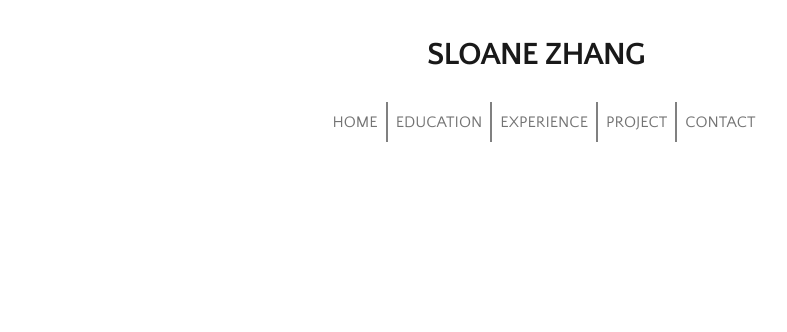
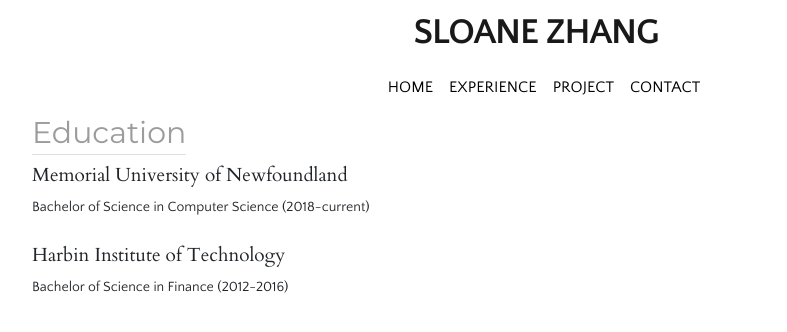
Before and after one commit to Sloane-Z/react-personal-site, a React (Create React App) app: page /Experience in a window 1280 px wide. Shown: the top 332 px of the page, without its empty margins (96-883 px from the left). Built offline with nearby package versions, Linux system fonts and the light colour scheme; a web font is replaced by a local one.

Commit message:
no message

```diff
--- a/public/index.html
+++ b/public/index.html
@@ -29,6 +29,11 @@
     <link rel="preconnect" href="https://fonts.googleapis.com">
     <link rel="preconnect" href="https://fonts.gstatic.com" crossorigin>
     <link href="https://fonts.googleapis.com/css2?family=Quattrocento+Sans:ital,wght@0,400;0,700;1,400;1,700&display=swap" rel="stylesheet">
+
+    <link rel="preconnect" href="https://fonts.googleapis.com">
+    <link rel="preconnect" href="https://fonts.gstatic.com" crossorigin>
+    <link href="https://fonts.googleapis.com/css2?family=Cardo:ital,wght@0,400;0,700;1,400&display=swap" rel="stylesheet">
+
     <title>Sloane Zhang</title>
 
   </head>
--- a/src/App.js
+++ b/src/App.js
@@ -24,23 +24,10 @@
         <Home/>
       </Route>
 
-      <Route exact path = '/Education'>
-        <Navbar></Navbar>
-        <Education/>
-      </Route>
-
       <Route exact path = '/Experience'>
         <Navbar/>
         <Experience/>
-      </Route>
-
-      <Route exact path = '/Project'>
-        <Navbar/>
         <Project/>
-      </Route>
-
-      <Route exact path = '/Contact'>
-        <Navbar/>
         <Contact/>
       </Route>
 
--- a/src/components/Experience.js
+++ b/src/components/Experience.js
@@ -1,11 +1,52 @@
 import React, { Component } from 'react'
+import styled, { keyframes, css } from 'styled-components';
+
+const Wrapper = styled.div`
+	text-align:left;
+	padding-left:10%;
+	padding-right:10%;
+`
+const Header = styled.h1`
+	font-family: 'Montserrat', serif;
+	font-weight: 700;
+	color: #9C9C9C;
+	font-weight: 400;
+	font-size: 30px;
+	display: inline-block;
+
+	::after{
+	content: '';
+		display: block;
+		border-bottom: 1px solid #DFDFDF;
+		padding-top: 3px;
+	}
+
+`
+
+const SubHeader = styled.h1`
+	font-family: 'Cardo', serif;
+	font-size: 19px;
+	line-height: 1.35em;
+
+`
+
+const Content = styled.p`
+  font-family: 'Quattrocento Sans', sans-serif;
+	font-size: 14px;
+	margin-bottom: 25px;
+`
+
 
 export default class Experience extends Component {
     render() {
         return (
-            <div>
-
-            </div>
+            <Wrapper>
+                <Header>Education</Header>
+								<SubHeader>Memorial University of Newfoundland </SubHeader>
+                <Content>Bachelor of Science in Computer Science (2018-current)</Content>
+								<SubHeader>Harbin Institute of Technology</SubHeader>
+                <Content>Bachelor of Science in Finance (2012-2016)</Content>
+            </Wrapper>
         )
     }
 }
--- a/src/components/Home.js
+++ b/src/components/Home.js
@@ -1,20 +1,27 @@
 import React, { Component } from 'react';
 import { Link, withRouter } from 'react-router-dom';
 
-import styled, {keyframes, css}  from 'styled-components';
+import styled, { keyframes, css } from 'styled-components';
 import { Container, Col, Row } from 'react-bootstrap';
 
-import {FaUniversity} from 'react-icons/fa';
-import {AiFillCode} from 'react-icons/ai';
-import {MdWork} from 'react-icons/md';
-import {MdPermContactCalendar} from 'react-icons/md';
+import { FaUniversity } from 'react-icons/fa';
+import { AiFillCode } from 'react-icons/ai';
+import { MdWork } from 'react-icons/md';
+import { MdPermContactCalendar } from 'react-icons/md';
 
-/***   Animation  */
+/***  keyframes *****/
 const showup = keyframes`
 	0% {opacity:0;}
 	20% {opacity:1;}
 	80% {opacity:1;}
 	100% {opacity:0;}
+`
+const reveal = keyframes`
+	0% {opacity:0;width:0px;}
+	20% {opacity:1;width:0px;}
+	30% {width:355px;}
+	80% {opacity:1;}
+	100% {opacity:0;width:355px;}
 `
 
 const slidein = keyframes`
@@ -24,13 +31,14 @@
 	100% { margin-top:0px; color: black;}
 `
 
-const reveal =keyframes`
-    0% {opacity:0;width:0px;}
-    20% {opacity:1;width:0px;}
-    30% {width:355px;}
-    80% {opacity:1;}
-    100% {opacity:0;width:355px;}
+const fadeOut = keyframes`
+	0%{opacity:1;}
+	20%{opacity:0.5;}
+	50%{opacity:0.3;}
+	80%{opacity:0;}
+	100%{opacity:0;}
 `
+
 const rotate = keyframes`
 	from {
 			transform: rotate(0deg);
@@ -45,13 +53,20 @@
     height: 0px;
   }
 `
-
+/***   Animation  ******/
 const CircleLoopAnim = css`
   animation: ${rotate} 11s linear infinite ;
 `
 
 const CircleExitAnim = css`
   animation: ${shrink} 1s linear forwards;
+`
+
+const Static = css`
+
+`
+const FadeOutAnim = css`
+	animation: ${fadeOut} 1s linear forwards;
 `
 
 /******  Font Style ******/
@@ -127,35 +142,35 @@
   display: flex;
   justify-content: center;
   align-items: center;
-  ${props=>props.anim};
+  ${props => props.anim};
 `
 
 const Circle1 = styled.div`
     ${Circle};
-    ${props=>props.anim};
+    ${props => props.anim};
 `
 const Circle2 = styled.div`
     ${Circle};
     animation-duration: 5s;
-    ${props=>props.anim};
+    ${props => props.anim};
 `
 
 const Circle3 = styled.div`
     ${Circle};
     animation-duration: 9s;
-    ${props=>props.anim};
+    ${props => props.anim};
 `
 
 const Circle4 = styled.div`
     ${Circle};
     animation-duration: 3s;
-    ${props=>props.anim};
+    ${props => props.anim};
 `
 
 
 
 /********  Icons ************/
-const IconsWrapper = styled(Container)`
+const IconsWrapper = styled.div`
     z-index:2;
     align-items: center;
     justify-content: center;
@@ -163,6 +178,7 @@
     height: 4em;
     margin: 0;
     padding: 2%;
+		${props => props.anim};
 `
 const IconText = styled.div`
   text-align: center;
@@ -172,6 +188,7 @@
   &:hover {
     cursor:pointer;
   }
+
 `
 const IconStyle = css`
 	color: white;
@@ -186,10 +203,12 @@
 			background: #fff;
 			color: #3e4040;
 	}
+
 `
 
 const IconEducation = styled(FaUniversity)`
 	${IconStyle};
+
 `
 const IconExperience = styled(MdWork)`
 	${IconStyle};
@@ -250,7 +269,7 @@
 	constructor(props) {
 		super(props);
 		this.state = {
-            isClicked:false,
+			isClicked: false,
 		};
 	}
 
@@ -261,75 +280,65 @@
 
 	}
 
-    handleClick(e, link){
-        this.setState({isClicked:true});
+	handleClick(e, link) {
+		this.setState({ isClicked: true });
 		e.preventDefault();
 		setTimeout(() => {
 			this.props.history.push(link)
-        },1000)
+		}, 1000)
 	}
 
-    animTransition(){
+	animTransition() {
 
 	}
 
 	render() {
 		return (
 			<Wrapper>
-                <SqaureContainer fluid vh-100 d-flex flex-row>
-                    <Row >
-                        <Col noGutters={true}w-100 xs={6} sm={6} md={6} lg={6}><Square>Education</Square></Col>
-                        <Col noGutters={true} xs={6} sm={6} md={6} lg={6}><Square>Experience</Square></Col>
-                    </Row>
-                    <Row>
-                        <Col noGutters={true}xs={6} sm={6} md={6} lg={6}><Square>Project</Square></Col>
-                        <Col  noGutters={true} xs={6} sm={6} md={6} lg={6}><Square>Contact</Square></Col>
-                    </Row>
-                </SqaureContainer>
 
 				<Title>
 					Sloane Zhang
 				</Title>
-                <CircleBkg anim={this.state.isClicked? CircleExitAnim:CircleLoopAnim}>
-                    <Circle1 anim={this.state.isClicked? CircleExitAnim:CircleLoopAnim}/>
-                    <Circle2 anim={this.state.isClicked? CircleExitAnim:CircleLoopAnim}/>
-                    <Circle3 anim={this.state.isClicked? CircleExitAnim:CircleLoopAnim}/>
-                    <Circle4 anim={this.state.isClicked? CircleExitAnim:CircleLoopAnim}/>
+				<CircleBkg anim={this.state.isClicked ? CircleExitAnim : CircleLoopAnim}>
+					<Circle1 anim={this.state.isClicked ? CircleExitAnim : CircleLoopAnim} />
+					<Circle2 anim={this.state.isClicked ? CircleExitAnim : CircleLoopAnim} />
+					<Circle3 anim={this.state.isClicked ? CircleExitAnim : CircleLoopAnim} />
+					<Circle4 anim={this.state.isClicked ? CircleExitAnim : CircleLoopAnim} />
 				</CircleBkg>
-                <IconsWrapper>
+				<IconsWrapper anim={this.state.isClicked ? FadeOutAnim : Static}>
 					<Row >
 						<Col xs={3} sm={3} md={3} lg={3}>
-                            <Link to='/Education' onClick = {(e,link)=>this.handleClick(e, '/Education')} style={{ textDecoration: 'none' }} >
-                                <IconText id = 'eduicon'>
-                                    <IconEducation size='50'/>
+							<Link to='/Education'  onClick={(e, link) => this.handleClick(e, '/Education')} style={{ textDecoration: 'none' }} >
+								<IconText id='eduicon'  >
+									<IconEducation size='50' />
 								</IconText>
-                                <Text id='edu'/>
+								<Text id='edu' />
 							</Link>
 						</Col>
 
 						<Col xs={3} sm={3} md={3} lg={3}>
-                            <Link to ='/Experience' onClick = {(e,link)=>this.handleClick(e, '/Experience')} style={{ textDecoration: 'none' }}>
-                                <IconText id = 'expicon'>
-                                    <IconExperience size='50'/>
+							<Link to='/Experience' onClick={(e, link) => this.handleClick(e, '/Experience')} style={{ textDecoration: 'none' }}>
+								<IconText id='expicon'>
+									<IconExperience size='50' />
 								</IconText>
-                                <Text id='exp'/>
+								<Text id='exp' />
 							</Link>
 						</Col>
 
 						<Col xs={3} sm={3} md={3} lg={3}>
-                            <Link to = '/Project' onClick = {(e,link)=>this.handleClick(e, '/Project')} style={{ textDecoration: 'none' }}>
-                                <IconText id = 'prjicon'>
-                                    <IconProject size='50'/>
+							<Link to='/Project' onClick={(e, link) => this.handleClick(e, '/Project')} style={{ textDecoration: 'none' }}>
+								<IconText id='prjicon'>
+									<IconProject size='50' />
 								</IconText>
 								<Text id='prj'></Text>
 							</Link>
 						</Col>
 						<Col xs={3} sm={3} md={3} lg={3}>
-                            <Link to ='/Contact' onClick = {(e,link)=>this.handleClick(e, '/Contact')} style={{ textDecoration: 'none' }}>
-                                <IconText id = 'ctcicon'>
-                                    <IconContact size='50'/>
+							<Link to='/Contact' onClick={(e, link) => this.handleClick(e, '/Contact')} style={{ textDecoration: 'none' }}>
+								<IconText id='ctcicon'>
+									<IconContact size='50' />
 								</IconText>
-                            <Text id='ctc'/>
+								<Text id='ctc' />
 							</Link>
 						</Col>
 					</Row>
--- a/src/components/Navbar.js
+++ b/src/components/Navbar.js
@@ -1,23 +1,70 @@
 import React, { Component } from 'react'
 import {Navbar, Container, Nav, NavDropdown, Row, Col} from 'react-bootstrap';
-import styled from 'styled-components';
+import styled, { keyframes, css } from 'styled-components';
+
+/***** Keyframes *****/
+const fadeIn = keyframes`
+	0%   {opacity:0;}
+	20%  {opacity:0.3;}
+	50%  {opacity:0.5;}
+	80%  {opacity:0.8;}
+	100% {opacity:1;}
+`
+
+const slideUp = keyframes`
+  0%{
+		transform: translateY(100px)
+	}
+  100%{
+		transform: translateY(0)
+	}
+`
+const slideRight = keyframes`
+  0%{
+		transform: translateX(-200px)
+	}
+  100%{
+		transform: translateX(0)
+	}
+`
+
+const fadeOut = keyframes`
+	0%{opacity:1; margin-bottom: 20%;}
+	20%{opacity:0.5; margin-bottom: 50%;}
+	50%{opacity:0.3; margin-bottom: 60%;}
+	80%{opacity:0; margin-bottom: 100%;}
+	100%{opacity:0; margin-bottom: 100%;}
+`
+/****** Animation *****/
+
+const fadeInAnim = css`
+	animation: ${fadeIn} 1s linear forwards
+`
+
+const slideUpAnim = css`
+	animation: ${slideUp} 0.9s cubic-bezier(0.65, 0, 0.35, 1) both;
+`
+const slideRightAnim = css`
+	animation: ${slideRight} 0.9s cubic-bezier(0.65, 0, 0.35, 1) both;
+`
 
 
+/*********** */
 const StyledNavbar = styled(Navbar)`
     justify-content: center !important;
+		${slideRightAnim};
 `
 const StyledContainer = styled(Container)`
     align-items: center !important;                   /*Vertical*/
     justify-content: center !important;               /*horizontal*/
     text-align: center !important;
     display: grid !important;              /* Keep the Title on the top*/
-
 `
 
 const Brand = styled(Navbar.Brand)`
 	font-family: 'Great Vibes', cursive;
 
-    font-size: 2rem;
+	font-size: 36px;
 	justify-content: center !important;
 	align-items: center !important;
 	text-align: center !important;
@@ -28,16 +75,29 @@
 
 	white-space: nowrap;
 	letter-spacing: -0.03em;
+	height: 60px;
+	padding: 30px 10px 0 10px;
+	line-height: 0px;
+
 `
 const StyledNav = styled(Nav)`
+  /**
 		.nav-link{
 			border-right: 2px solid gray;
 	}
 	.nav-link:last-of-type{
 			border-right: none;
 	}
+	*/
+
 	text-transform: uppercase;
 	font-family: 'Quattrocento Sans', sans-serif;
+	.nav-link{
+		color: black !important;
+		&:hover{
+			color: red !important;
+		}
+	}
 
 
 `
@@ -51,21 +111,29 @@
 
 `
 export default class navbar extends Component {
+	constructor(props) {
+		super(props);
+		this.state = {
+			isClicked: false,
+		};
+	}
+	handleClick(){
+		this.setState({isClicked: true});
+	}
+
 	render() {
 			return (
-            <StyledNavbar expand="lg" fixed='top'>
+					<StyledNavbar expand="lg">
 					<StyledContainer>
 							<Row md={12} lg={12} sm={12}>
 									<BrandCol md={12} lg={12} sm={12}><Brand href="#home">Sloane Zhang</Brand></BrandCol>
 							</Row>
-                <Row  md={12} lg={12} sm={12}>
+							<Row md={12} lg={12} sm={12}>
 									<NavbarCol md={12} lg={12} sm={12}>
 											<StyledNavbar.Toggle aria-controls="basic-navbar-nav" />
 											<StyledNavbar.Collapse id="basic-navbar-nav">
 											<StyledNav className="me-auto">
 													<StyledNav.Link href="/">Home</StyledNav.Link>
-
-                            <StyledNav.Link href="/Education">Education</StyledNav.Link>
 													<StyledNav.Link href="/Experience">Experience</StyledNav.Link>
 													<StyledNav.Link href="/Project">Project</StyledNav.Link>
 													<StyledNav.Link href="/Contact">Contact</StyledNav.Link>
```
Lines whose indentation alone changed are shown as unchanged.
